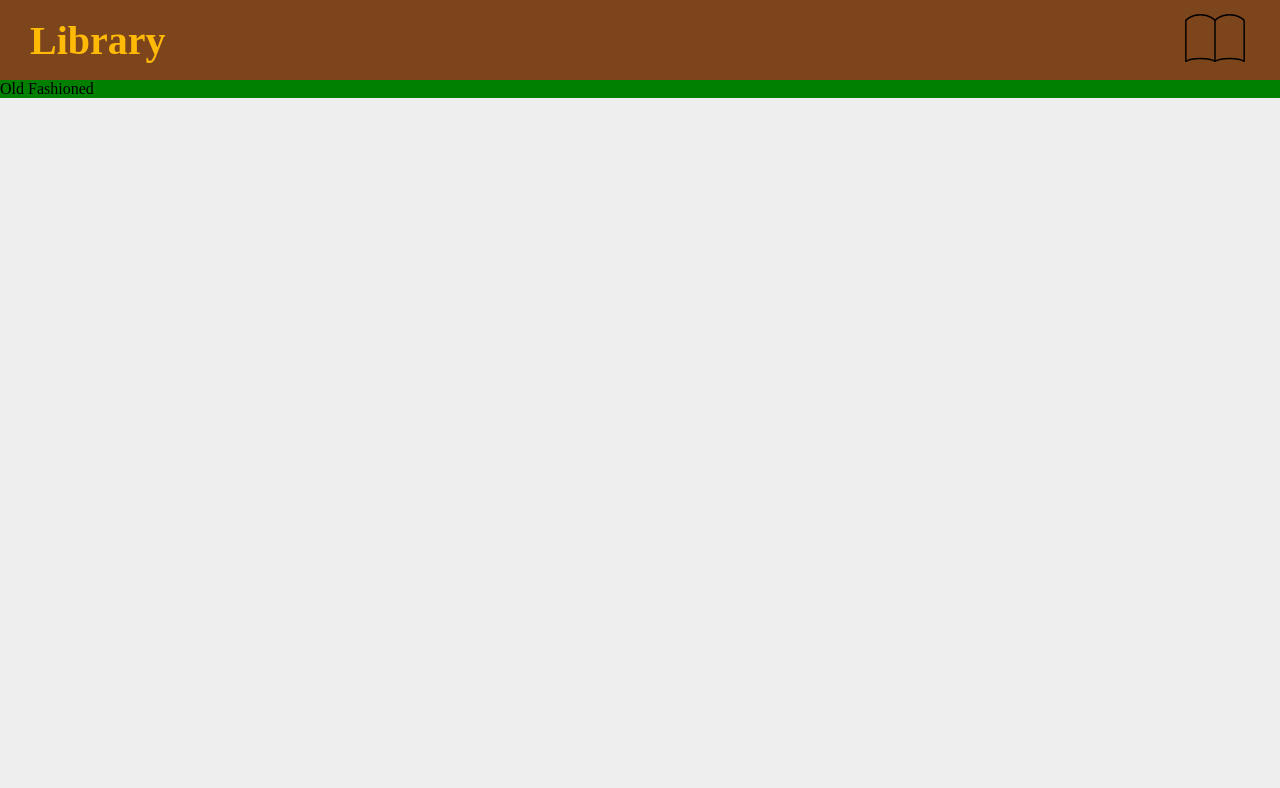
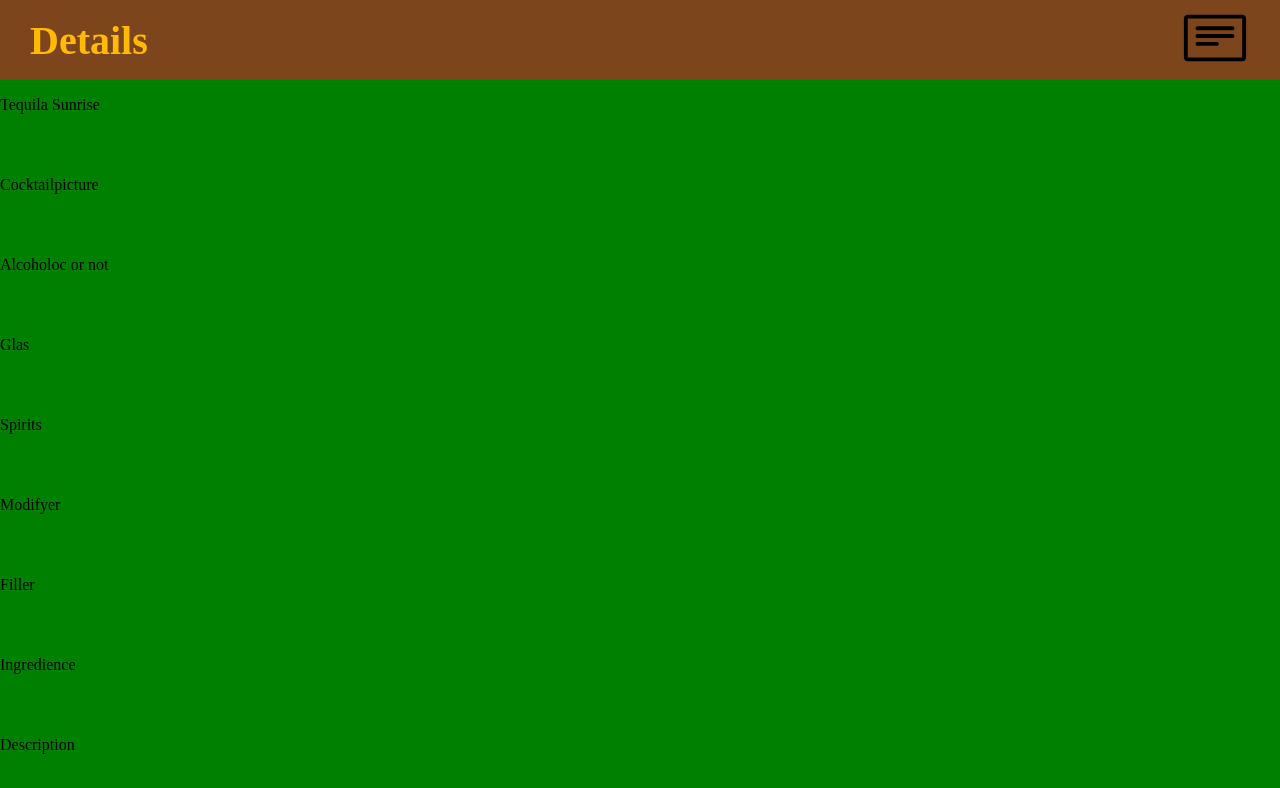
Before and after one commit to AndreHaupt85/mixed-and-between, a Next.js app: page /details in a window 1280 px wide. Shown: the top 788 px of the page. Built offline with nearby package versions, Linux system fonts and the light colour scheme.

Commit message:
styled details page

```diff
--- a/pages/details.js
+++ b/pages/details.js
@@ -1,12 +1,12 @@
 import Image from "next/image";
 import styled from "styled-components";
-import icon from "../src/library_icon.svg"
+import icon from "../src/details_icon.svg"
 
 export default function Library() {
     return (
         <div>
             <Headlinebox>
-                <Headline>Library</Headline>
+                <Headline>Details</Headline>
                 <div>
                     <Image
                         src={icon}
@@ -16,14 +16,21 @@ export default function Library() {
                     />
                 </div>
             </Headlinebox>
-            <Librarybox>
-                Old Fashioned
-            </Librarybox>
+            <Detailsbox>
+                <Cocktailname>Tequila Sunrise</Cocktailname>
+                <Cocktailimage>Cocktailpicture</Cocktailimage>
+                <Cocktailalc>Alcoholoc or not</Cocktailalc>
+                <Cocktailglas>Glas</Cocktailglas>
+                <Cocktailspirits>Spirits</Cocktailspirits>
+                <Cocktailmodifyer>Modifyer</Cocktailmodifyer>
+                <Cocktailfiller>Filler</Cocktailfiller>
+                <Cocktailingreciance>Ingredience</Cocktailingreciance>
+                <Cocktaildescription>Description</Cocktaildescription>
+            </Detailsbox>
         </div>
     )
 }
 
-// Header
 const Headlinebox = styled.div`
 color: #FFBA08;
 background: #7D451B;
@@ -45,6 +52,44 @@ margin: 0;
 font-size: 40px;
 `
 
-const Librarybox = styled.div`
+const Detailsbox = styled.div`
 background: green;
+min-height: 90vh;
+display: grid;
 `
+
+const Cocktailname = styled.p`
+
+`
+
+const Cocktailimage = styled.p`
+
+`
+
+const Cocktailalc = styled.p`
+
+`
+
+const Cocktailglas = styled.p`
+
+`
+
+const Cocktailspirits = styled.p`
+
+`
+
+const Cocktailmodifyer = styled.p`
+
+`
+
+const Cocktailfiller = styled.p`
+
+`
+
+const Cocktailingreciance = styled.p`
+
+`
+
+const Cocktaildescription = styled.p`
+
+`
--- a/pages/library.js
+++ b/pages/library.js
@@ -17,13 +17,12 @@ export default function Library() {
                 </div>
             </Headlinebox>
             <Librarybox>
-                Old Fashioned
+                Tequila Sunrise
             </Librarybox>
         </div>
     )
 }
 
-// Header
 const Headlinebox = styled.div`
 color: #FFBA08;
 background: #7D451B;
@@ -47,4 +46,5 @@ font-size: 40px;
 
 const Librarybox = styled.div`
 background: green;
+height: 90vh;
 `
```
Also changed, not shown: data/tequila_sunrise.json (+6 -1 lines), src/details_icon.svg (added).
